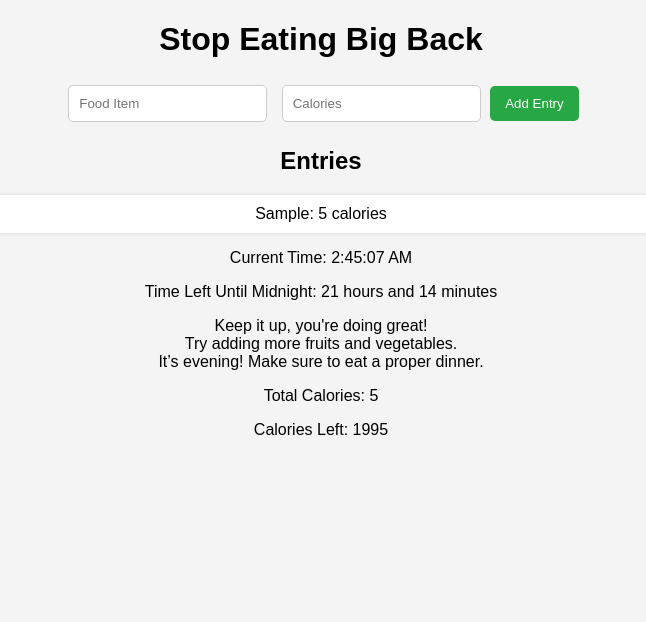
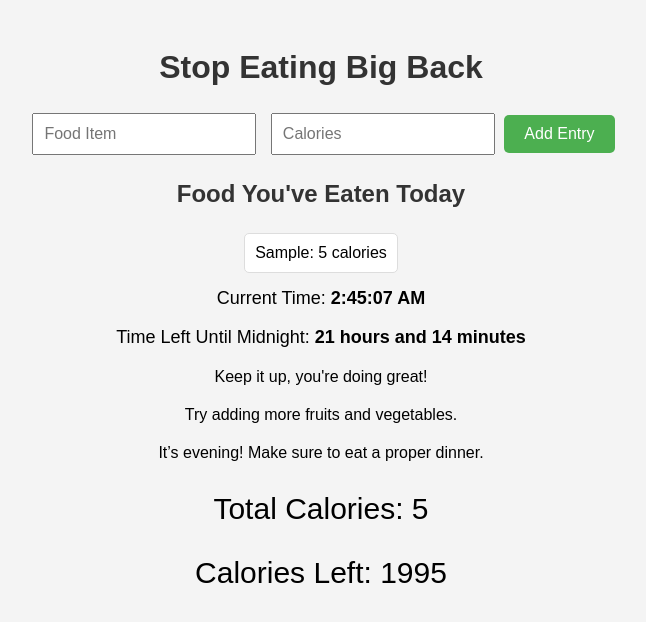
Before and after one commit to SawMageOnGog/SoftwareEngineeringProject, a plain HTML site: page index.html in a window 1280 px wide. Both pictures are taken after typing "Sample", "5" into the empty fields and a click on the button "Add Entry". Shown: the whole page, without its empty margins (319-965 px from the left). Drawn offline with Linux system fonts and the light colour scheme.

Commit message:
Updated titles and formatting

```diff
--- a/index.html
+++ b/index.html
@@ -13,7 +13,7 @@
         <input type="number" id="calories" placeholder="Calories">
         <button onclick="addEntry()">Add Entry</button>
     </div>
-    <h2>Entries</h2>
+    <h2>Food You've Eaten Today</h2>
     <ul id="entries"></ul>
 
     <!-- Display Current Time -->
--- a/styles.css
+++ b/styles.css
@@ -1,43 +1,92 @@
 body {
     font-family: Arial, sans-serif;
+    background-color: #f4f4f4;
+    padding: 20px;
+}
+
+h1 {
     text-align: center;
-    margin: 20px;
-    background-color: #f4f4f4;
+    color: #333;
+}
+
+h2 {
+    text-align: center; /* Center the "Entries" heading */
+    color: #333;
 }
 
 #input-section {
+    text-align: center;
     margin-bottom: 20px;
 }
 
 input {
     padding: 10px;
     margin: 5px;
-    border: 1px solid #ccc;
+    font-size: 16px;
+    width: 200px;
+}
+
+button {
+    padding: 10px 20px;
+    font-size: 16px;
+    background-color: #4CAF50;
+    color: white;
+    border: none;
+    cursor: pointer;
     border-radius: 5px;
 }
 
-button {
-    padding: 10px 15px;
-    background-color: #28a745;
-    color: white;
-    border: none;
-    border-radius: 5px;
-    cursor: pointer;
+button:hover {
+    background-color: #45a049;
 }
 
-button:hover {
-    background-color: #218838;
+ul#entries {
+    list-style: none;
+    padding: 0;
+    display: flex; /* Use flexbox to align items */
+    flex-direction: column; /* Stack items vertically */
+    align-items: center; /* Center items horizontally */
+    justify-content: center; /* Center items vertically */
+    margin: 0 auto; /* Optional: Ensures the list container itself is centered */
 }
 
-ul {
-    list-style: none;
-    padding: 0;
+ul#entries li {
+    display: block; /* Stack entries vertically */
+    padding: 10px;
+    margin: 5px;
+    background-color: #ffffff;
+    border: 1px solid #ddd;
+    border-radius: 5px;
+    font-size: 16px;
+    width: auto; /* Ensures the width adjusts to the content */
+    max-width: 400px; /* Optional: Limit the width for longer items */
 }
 
-li {
-    background: white;
-    margin: 5px;
-    padding: 10px;
-    border-radius: 5px;
-    box-shadow: 0 0 5px rgba(0, 0, 0, 0.1);
+ul#entries li:hover {
+    background-color: #f0f0f0;
 }
+
+#feedback, #suggestedFoodGroup, #timeBasedAdvice {
+    text-align: center;
+    margin-top: 20px;
+}
+
+#current-time, #time-left {
+    text-align: center;
+    margin-top: 10px;
+}
+
+#current-time p, #time-left p {
+    text-align: center;
+    margin-top: 10px;
+    font-size: 18px;
+}
+
+p {
+    text-align: center;
+    font-size: 30px;
+}
+
+#time, #timeRemaining {
+    font-weight: bold;
+}
```
